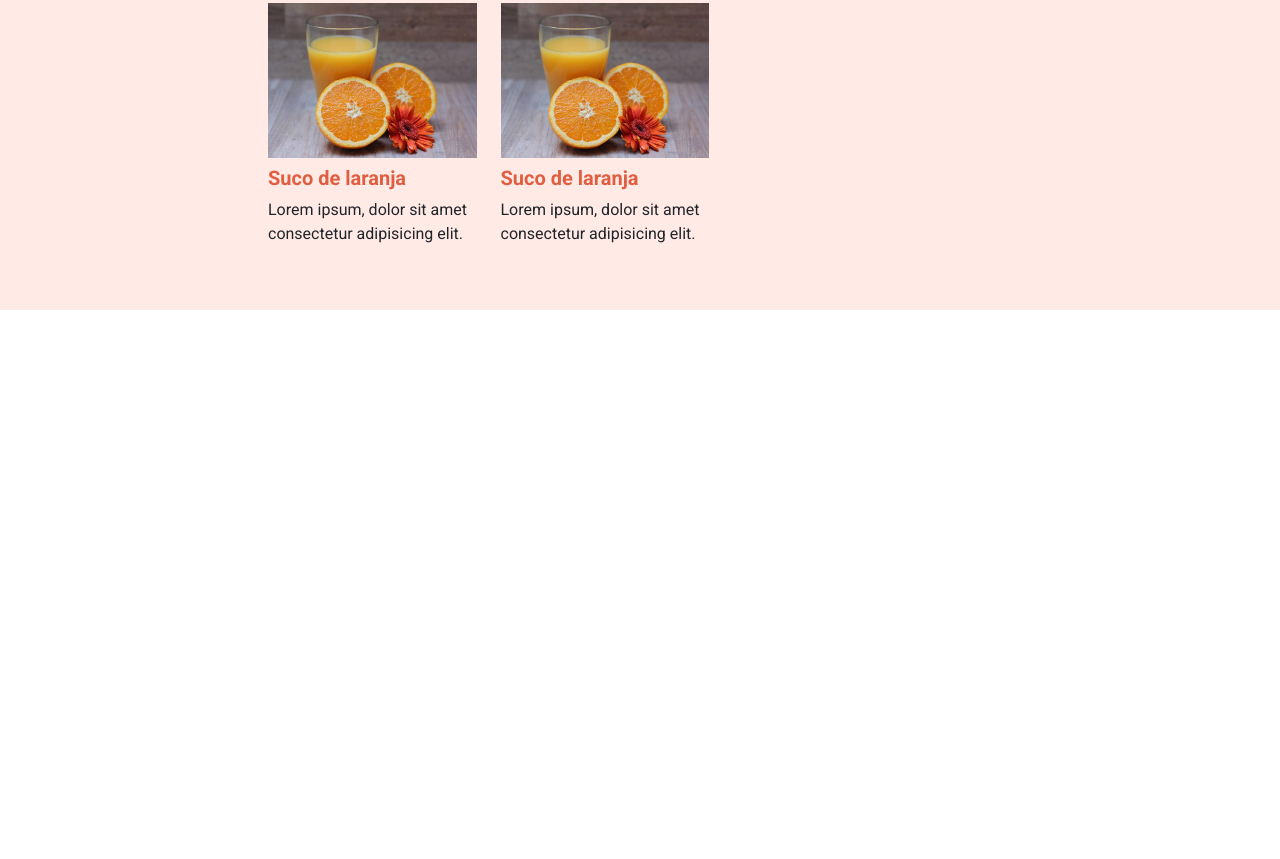
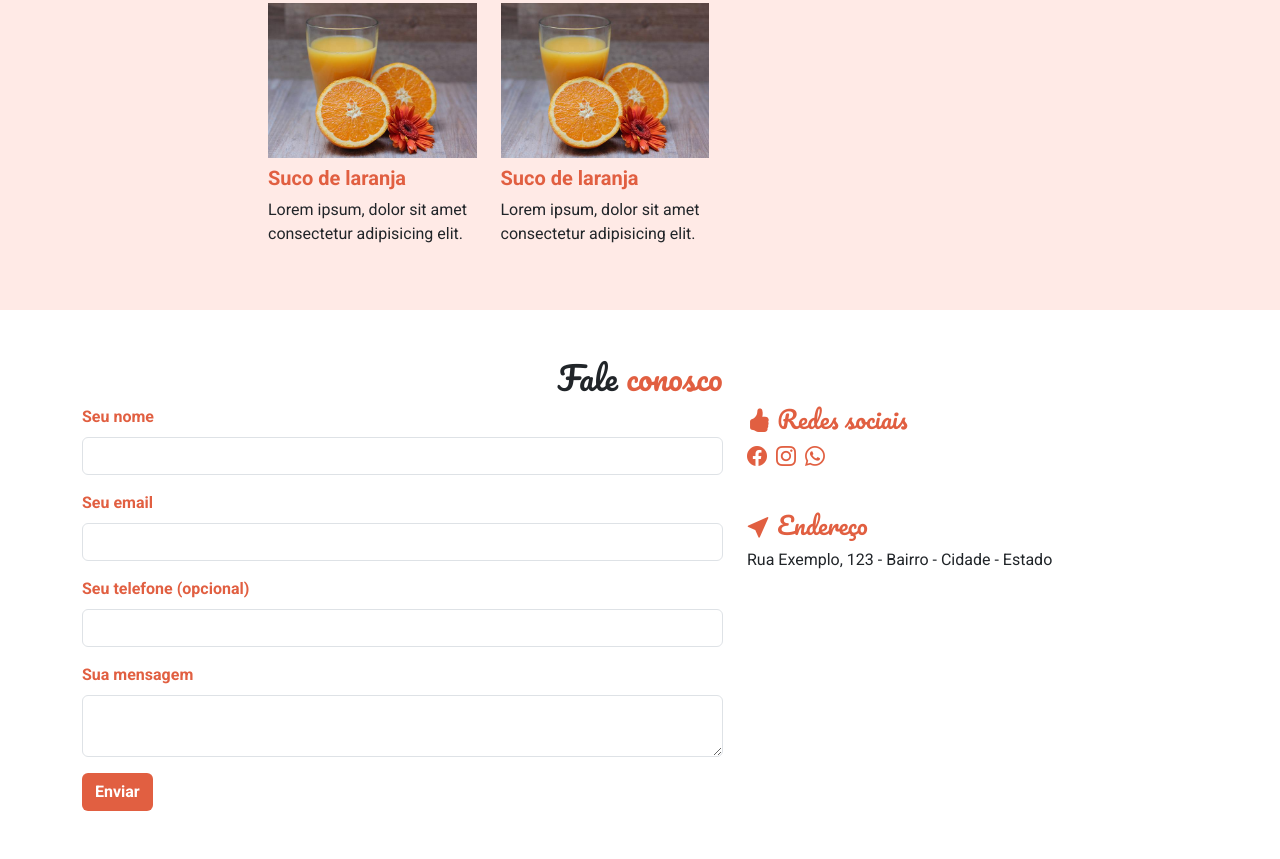
Before and after one commit to Alexandre-Mir/projeto_bootstrap, a plain HTML site: page index.html in a window 1280 px wide. Shown: the part 2187-3046 px from the top of the page. Before the commit the page ends 2497 px from the top, so only its background shows below. Drawn offline with nearby package versions, Linux system fonts and the light colour scheme.

Commit message:
Seção de contato

```diff
--- a/index.html
+++ b/index.html
@@ -43,7 +43,7 @@
 							<a class="nav-link" href="#cardapio"><i class="bi bi-card-text me-1"></i>Nosso cardápio</a>
 						</li>
 						<li class="nav-item fw-bold">
-							<a class="nav-link" href="#"><i class="bi bi-chat-left-text me-1"></i>Fale conosco</a>
+							<a class="nav-link" href="#fale-conosco"><i class="bi bi-chat-left-text me-1"></i>Fale conosco</a>
 						</li>
 					</ul>
 				</nav>
@@ -428,6 +428,66 @@
 					</div>
 				</div>
 			</section>
+			<section id="fale-conosco" class="pt-5 pb-5">
+				<div class="container">
+					<div class="row">
+						<h2 class="section-title text-center">Fale <span class="text-colored">conosco</span></h2>
+					</div>
+					<div class="row">
+						<div class="col-md-7">
+							<form>
+								<div class="mb-3">
+									<label for="nome" class="form-label fw-bold text-colored">Seu nome</label>
+									<input type="text" class="form-control" id="nome" required />
+								</div>
+								<div class="mb-3">
+									<label for="email" class="form-label fw-bold text-colored">Seu email</label>
+									<input type="email" class="form-control" id="email" required/>
+								</div>
+								<div class="mb-3">
+									<label for="telefone" class="form-label fw-bold text-colored">Seu telefone (opcional)</label>
+									<input type="tel" class="form-control" id="telefone" />
+								</div>
+								<div class="mb-3">
+									<label for="mensagem" class="form-label fw-bold text-colored">Sua mensagem</label>
+									<textarea class="form-control" id="mensagem" required></textarea>
+								</div>
+								<button type="submit" class="btn fw-bold">Enviar</button>
+							</form>
+						</div>
+						<div class="col-md-5">
+							<div class="row">
+								<h3 class="section-title fs-4 text-colored">
+									<i class="bi bi-hand-thumbs-up-fill"></i>
+									Redes sociais</h3>
+								<ul class="social-links">
+									<li class="fs-5">
+										<a href="#">
+											<i class="bi bi-facebook text-colored"></i>
+										</a>
+									</li>
+									<li class="fs-5 ms-1 me-1">
+										<a href="#">
+											<i class="bi bi-instagram text-colored"></i>
+										</a>
+									</li>
+									<li class="fs-5">
+										<a href="#">
+											<i class="bi bi-whatsapp text-colored"></i>
+										</a>
+									</li>
+								</ul>
+							</div>
+							<div class="row mt-4">
+								<h3 class="section-title fs-4 text-colored">
+									<i class="bi bi-cursor-fill"></i>
+									Endereço</h3>
+								<p>Rua Exemplo, 123 - Bairro - Cidade - Estado</p>
+							</div>
+						</div>
+					</div>
+				</div>
+			</section>
 		</div>
 		<script src="https://cdn.jsdelivr.net/npm/bootstrap@5.3.3/dist/js/bootstrap.bundle.min.js"></script>
 	</body>
--- a/main.css
+++ b/main.css
@@ -35,7 +35,8 @@ body {
 	color: #e15f41;
 }
 
-.nav-cardapio .nav-link.active {
+.nav-cardapio .nav-link.active,
+#fale-conosco button {
 	background-color: #e15f41;
 	color: #fff;
 }
@@ -43,3 +44,12 @@ body {
 .nav-cardapio .nav-link:hover {
 	color: #e15f41;
 }
+
+.social-links li {
+	list-style: none;
+	display: inline;
+}
+
+.social-links li a {
+	text-decoration: none;
+}
```
